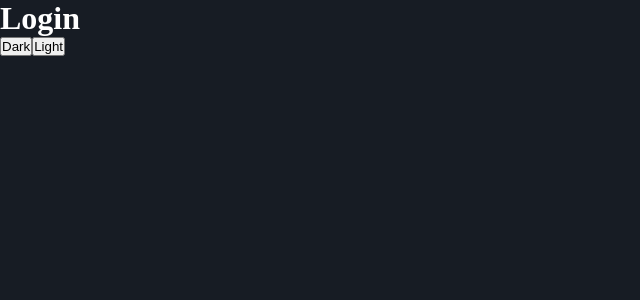
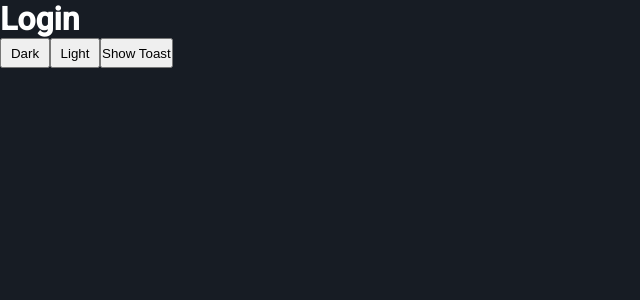
Before and after one commit to Woodsphreaker/react-web-ts-project-boilerplate, a React (Create React App) app: page / in a window 1280 px wide. Shown: the top 300 px of the page, without its empty margins (0-640 px from the left). Built offline with nearby package versions, Linux system fonts and the light colour scheme.

Commit message:
chore: added toastify

```diff
--- a/package.json
+++ b/package.json
@@ -3,13 +3,13 @@
   "version": "0.1.0",
   "private": true,
   "dependencies": {
-    "@types/customize-cra": "^1.0.1",
     "axios": "^0.21.1",
     "history": "^4.10.1",
     "react": "^17.0.2",
     "react-dom": "^17.0.2",
     "react-router-dom": "^5.2.0",
     "react-scripts": "4.0.3",
+    "react-toastify": "^7.0.4",
     "socket.io-client": "^4.1.1",
     "styled-components": "^5.3.0",
     "typescript": "^4.1.2",
@@ -44,11 +44,13 @@
     "@testing-library/react": "^11.1.0",
     "@testing-library/user-event": "^12.1.10",
     "@types/axios": "^0.14.0",
+    "@types/customize-cra": "^1.0.1",
     "@types/jest": "^26.0.15",
     "@types/node": "^12.0.0",
     "@types/react": "^17.0.0",
     "@types/react-dom": "^17.0.0",
     "@types/react-router-dom": "^5.1.7",
+    "@types/react-toastify": "^4.1.0",
     "@types/styled-components": "^5.1.9",
     "@typescript-eslint/eslint-plugin": "^4.25.0",
     "@typescript-eslint/parser": "^4.25.0",
--- a/public/index.html
+++ b/public/index.html
@@ -5,6 +5,8 @@
     <meta name="viewport" content="width=device-width, initial-scale=1" />
     <meta name="theme-color" content="#000000" />
     <title>Totvs System Manager</title>
+    <link rel="preconnect" href="https://fonts.gstatic.com">
+    <link href="https://fonts.googleapis.com/css2?family=Roboto:wght@100;300;400;500&display=swap" rel="stylesheet">
   </head>
   <body>
     <noscript>You need to enable JavaScript to run this app.</noscript>
--- a/src/App.tsx
+++ b/src/App.tsx
@@ -1,5 +1,6 @@
 import React from 'react'
 import RootProvider from './context/index'
+import { ToastContainer } from 'react-toastify'
 import ThemeProvider from './themes/ThemeProvider'
 import Routes from './routes/index'
 import GlobalStyles from './styles/GlobalStyles'
@@ -13,6 +14,17 @@ const App: React.FC = () => {
       <RootProvider>
         <ThemeProvider>
           <GlobalStyles />
+          <ToastContainer
+            position="top-right"
+            autoClose={3000}
+            hideProgressBar={false}
+            newestOnTop
+            closeOnClick
+            rtl={false}
+            pauseOnFocusLoss
+            draggable
+            pauseOnHover
+          />
           <Router history={history}>
             <Routes />
           </Router>
--- a/src/pages/Login/index.tsx
+++ b/src/pages/Login/index.tsx
@@ -1,4 +1,5 @@
 import React from 'react'
+import { showToast } from '~/utils'
 
 import { Text } from './styles'
 
@@ -19,6 +20,12 @@ const Login: React.FC = () => {
       <button onClick={() => choseTheme({ themeName: 'light' })} type="button">
         Light
       </button>
+      <button
+        onClick={() => showToast({ message: 'hello toast', type: 'info' })}
+        type="button"
+      >
+        Show Toast
+      </button>
     </div>
   )
 }
--- a/src/styles/GlobalStyles.ts
+++ b/src/styles/GlobalStyles.ts
@@ -1,4 +1,5 @@
 import { createGlobalStyle } from 'styled-components'
+import 'react-toastify/dist/ReactToastify.css'
 
 import { IThemeProps } from '~/themes/index'
 
@@ -12,9 +13,28 @@ export default createGlobalStyle<IThemeProps>`
   html, body, #app {
     min-width: 100vw;
     min-height: 100vh;
+    font-family: 'Roboto', sans-serif
   }
 
   body {
     background-color: ${({ theme }) => theme.colors.bg}
   }
+
+  a {
+    text-decoration: none;
+  }
+
+  a:hover {
+    text-decoration: none;
+  }
+
+  ul {
+    list-style: none
+  }
+
+  button {
+    cursor: pointer;
+    min-height: 30px;
+    min-width: 50px
+  }
 `
--- /dev/null
+++ b/src/utils/index.ts
@@ -0,0 +1,14 @@
+import React from 'react'
+import { toast } from 'react-toastify'
+
+interface IToastProps {
+  message: string
+  type: 'success' | 'info' | 'error' | 'warning'
+}
+
+export const showToast = ({
+  message = 'hello toast',
+  type = 'success'
+}: IToastProps): React.ReactText => {
+  return (toast[type] || toast.info)(message)
+}
```
Also changed, not shown: 1 other file (tests, documents, lock files or other folders).
